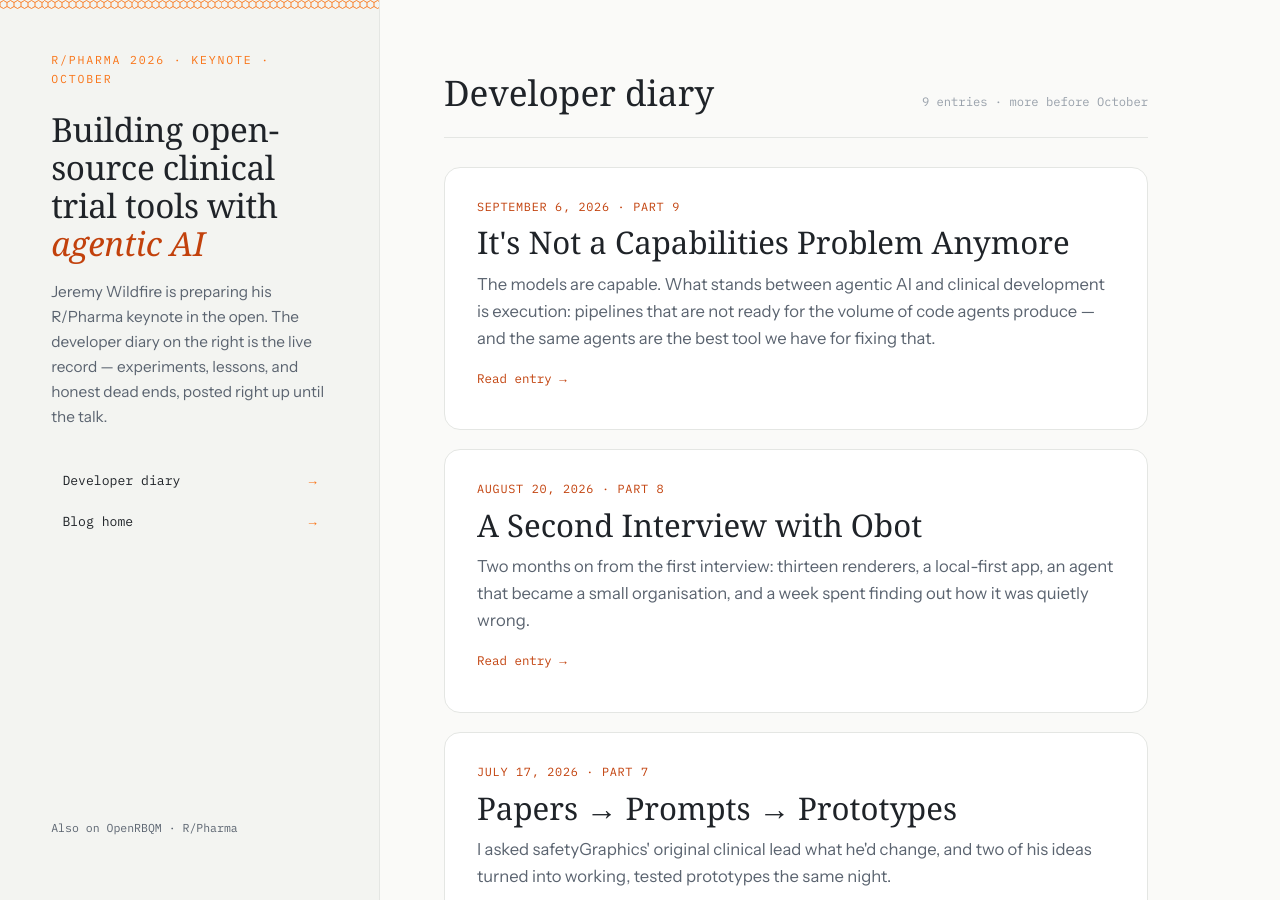
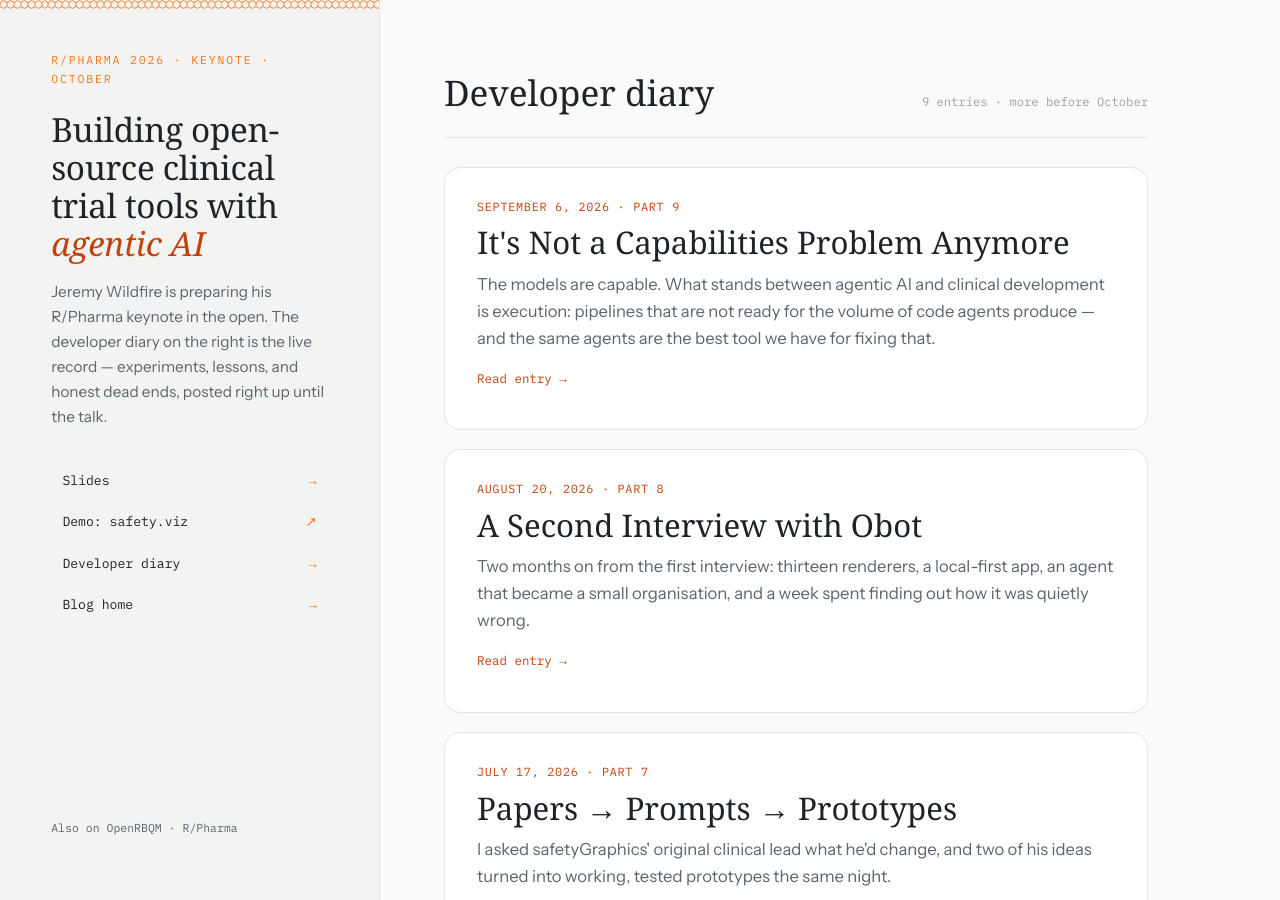
Before and after one commit to jwildfire/jwildfire.github.io, a Jekyll site: the page keynote/index.html, which Jekyll copies as it is, in a window 1280 px wide and 900 px high. Built offline with Jekyll 4.4.1, drawn with Linux system fonts in a browser that asks for light colours; some web fonts are replaced.

Commit message:
keynote page: Slides and safety.viz demo links in the sidebar
Co-Authored-By: Claude Opus 5.5 <noreply@anthropic.com>

```diff
--- a/keynote/index.html
+++ b/keynote/index.html
@@ -110,6 +110,8 @@
         <h1>Building open-source clinical trial tools with <em>agentic AI</em></h1>
         <p class="side-desc">Jeremy Wildfire is preparing his R/Pharma keynote in the open. The developer diary on the right is the live record — experiments, lessons, and honest dead ends, posted right up until the talk.</p>
         <nav class="side-nav" aria-label="Talk resources">
+          <a href="/keynote/keynote.html">Slides <span class="arr">→</span></a>
+          <a href="https://jwildfire.github.io/safety.viz/demo/">Demo: safety.viz <span class="arr">↗</span></a>
           <a href="#diary">Developer diary <span class="arr">→</span></a>
           <a href="/">Blog home <span class="arr">→</span></a>
         </nav>
```
